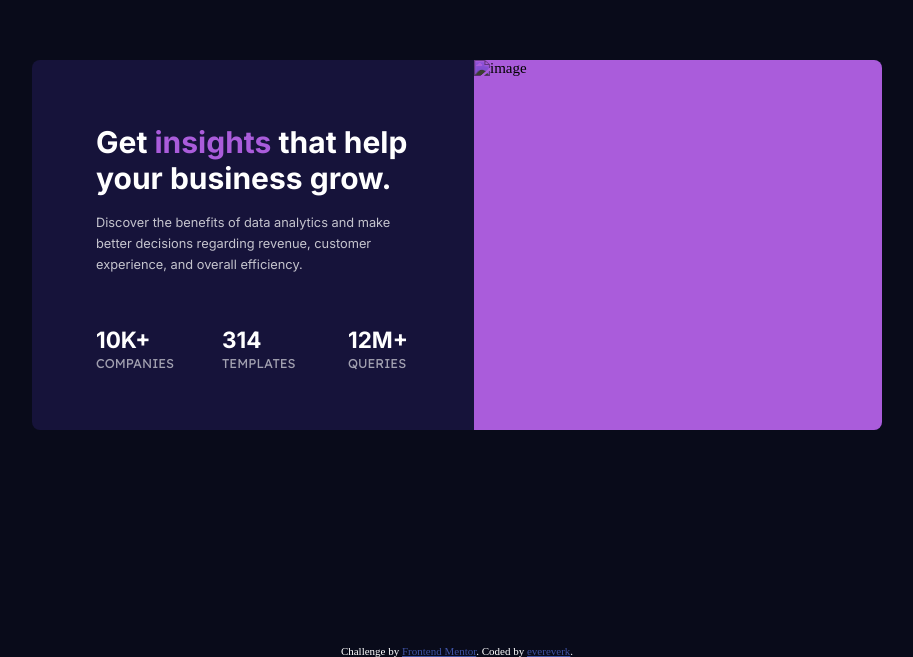
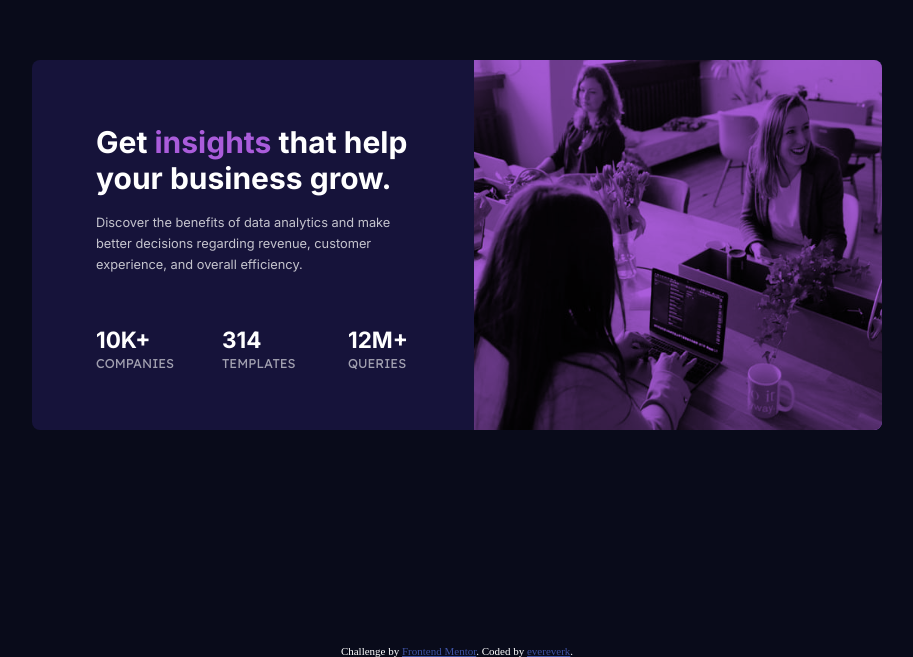
Before and after one commit to Keren-Aywila/stats-preview-card, a plain HTML site: page index.html in a window 1280 px wide. Shown: the part 155-812 px from the top of the page, without its empty margins (183-1096 px from the left). Drawn offline with Linux system fonts and the light colour scheme.

Commit message:
Update index.html

```diff
--- a/index.html
+++ b/index.html
@@ -31,7 +31,7 @@
     </div>
       </div>
       <div class="box2">
-<img src="images/image-header-desktop.jpg" alt="image">
+<img src="image-header-desktop.jpg" alt="image">
       </div>
     </div>
   </main>
```
